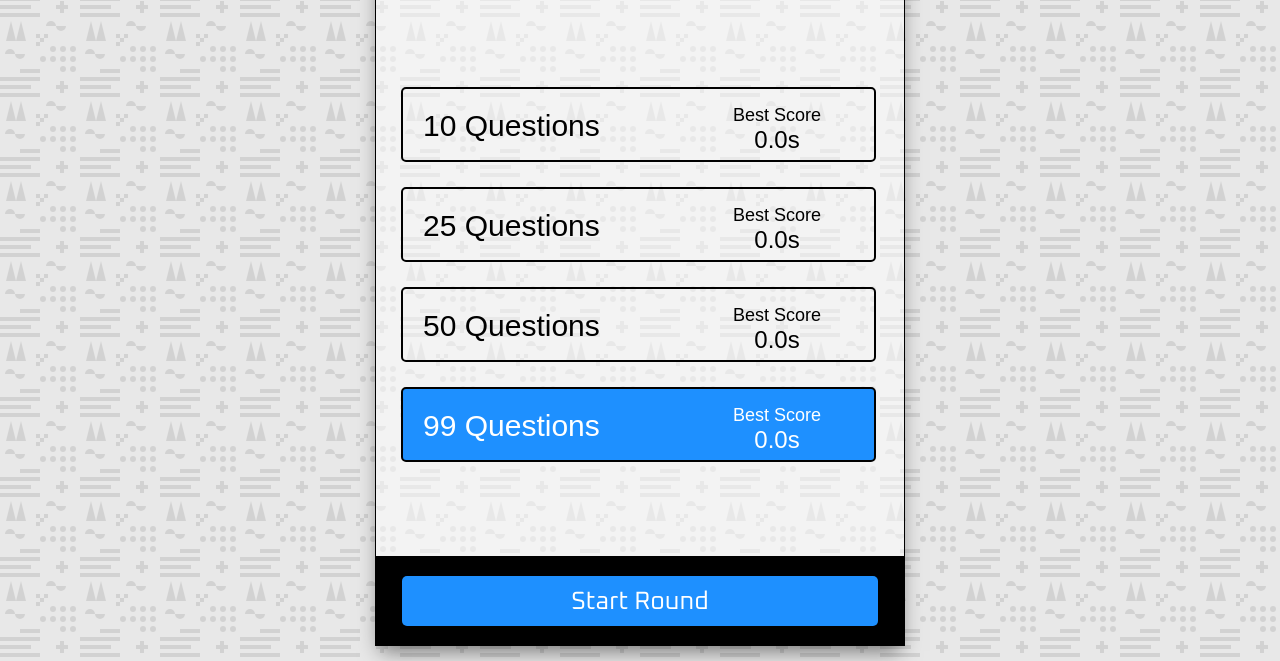
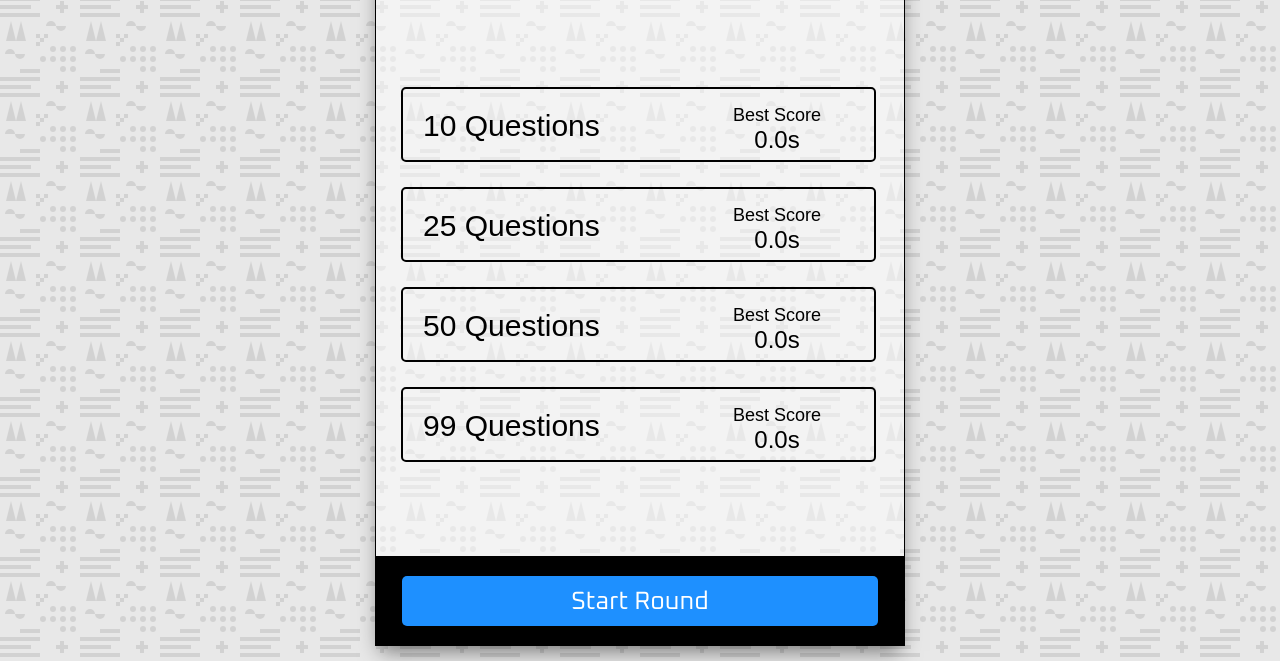
Before and after one commit to alohasally/js-math-sprint-game, a plain HTML site: page index.html in a window 1280 px wide. Shown: the part 139-800 px from the top of the page. Drawn offline with Linux system fonts and the light colour scheme; a web font is replaced by a local one.

Commit message:
Update index.html

```diff
--- a/index.html
+++ b/index.html
@@ -47,7 +47,7 @@
                         </span>
                     </div>
                     <!-- 99 Questions Radio Input -->
-                    <div class="radio-container selected-label">
+                    <div class="radio-container">
                         <label for="value-99">99 Questions</label>
                         <input type="radio" name="questions" value="99" id="value-99">
                         <span class="best-score">
```
